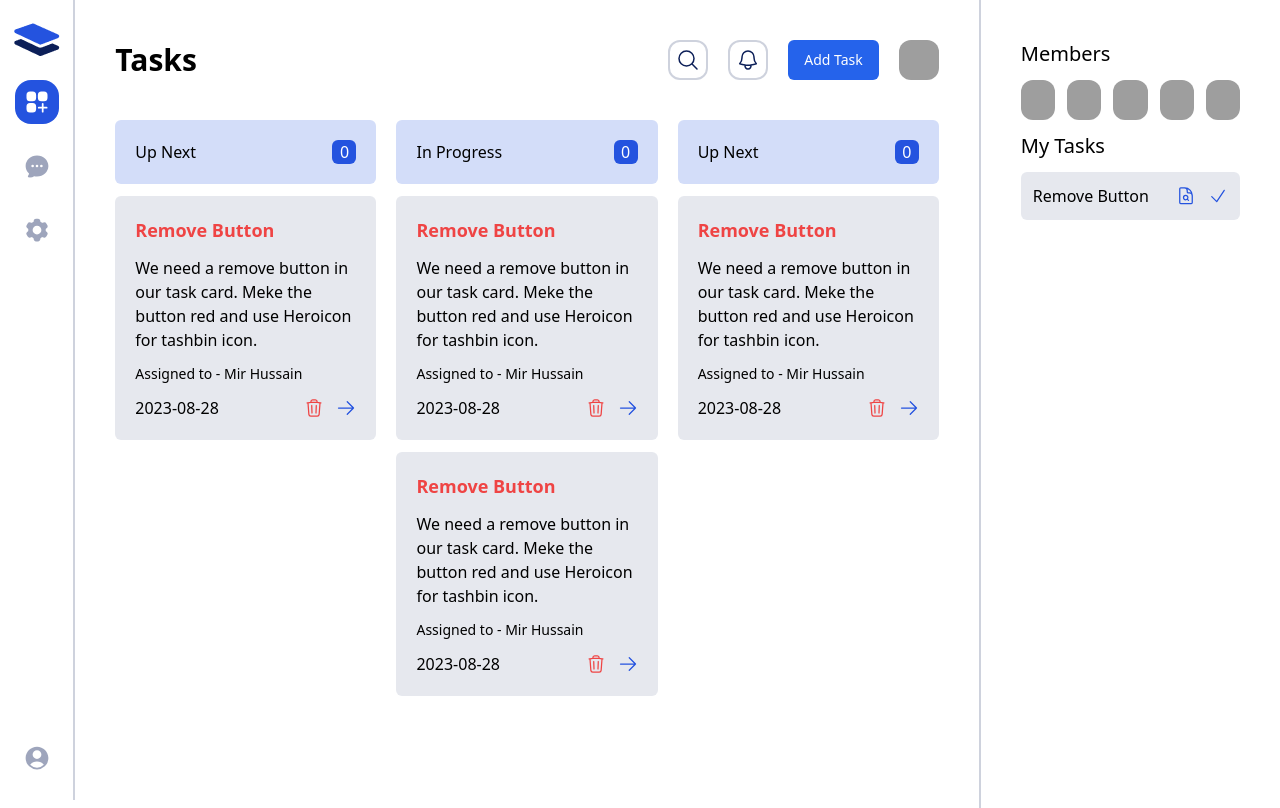
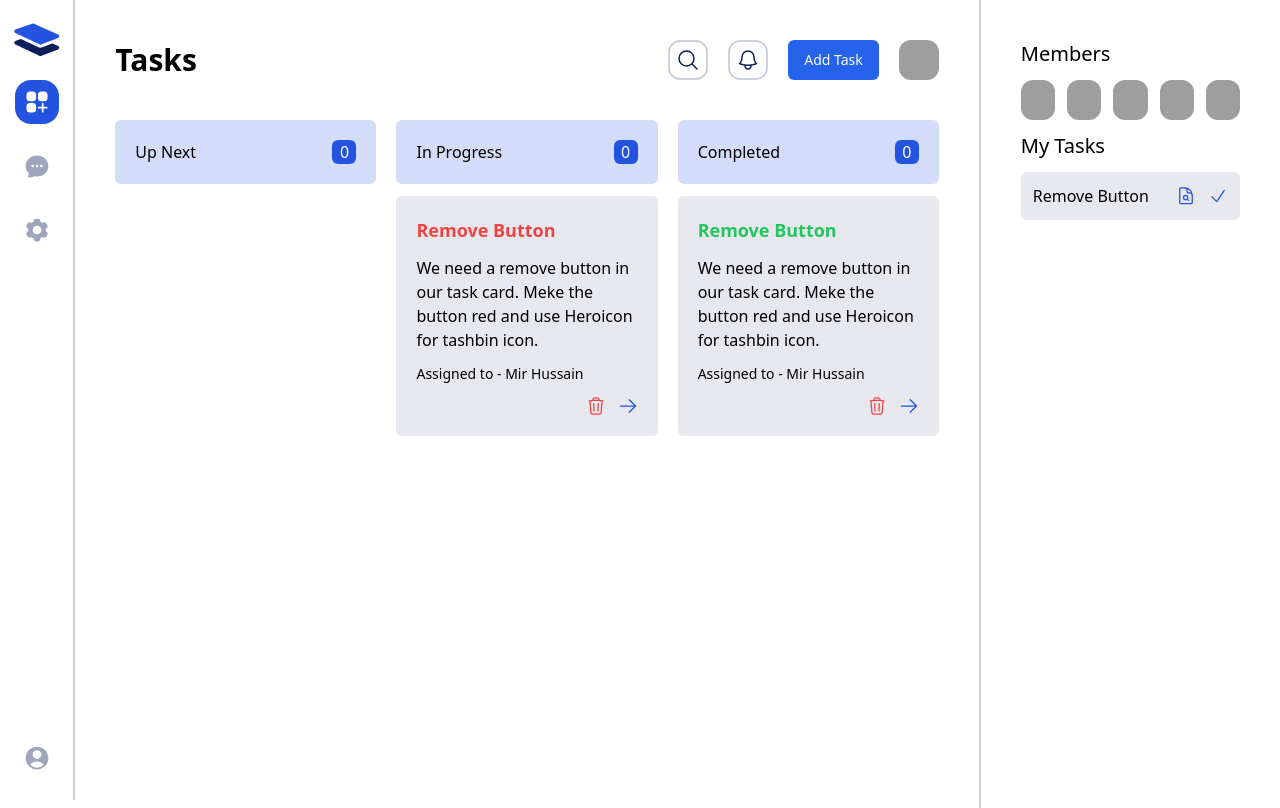
Before and after one commit to justJubair/redux-taskmaster, a React (Vite) app: page / in a window 1280 px wide. Shown: the top 808 px of the page. Built offline with nearby package versions, Linux system fonts and the light colour scheme; grey boxes are pictures that could not be loaded.

Commit message:
Add: dynamic task card displayed

```diff
--- a/src/components/tasks/AddTaskModal.jsx
+++ b/src/components/tasks/AddTaskModal.jsx
@@ -47,7 +47,7 @@ const AddTaskModal = ({isOpen, setIsOpen}) => {
             {/* assign to */}
             <div className="flex flex-col gap-2">
             <label htmlFor="assign to">Assign to</label>
-            <select defaultValue="default" className="w-full rounded-md" name="assign to" {...register("assign to")}>
+            <select defaultValue="default" className="w-full rounded-md" name="assign to" {...register("assignedTo")}>
                 <option value="default" disabled>Select a member</option>
                 <option value="Joey Tribbiani">Joey Tribbiani</option>
                 <option value="Ross Geller">Ross Geller</option>
@@ -61,7 +61,7 @@ const AddTaskModal = ({isOpen, setIsOpen}) => {
             <select defaultValue="default" className="w-full rounded-md" name="priority" {...register("priority")}>
                 <option value="default" disabled>Choose a priority</option>
                 <option value="High">High</option>
-                <option value="Moderate">Moderate</option>
+                <option value="Medium">Moderate</option>
                 <option value="Low">Low</option>
             </select>
             </div>
--- a/src/components/tasks/TaskCard.jsx
+++ b/src/components/tasks/TaskCard.jsx
@@ -1,24 +1,15 @@
 import { ArrowRightIcon, TrashIcon } from '@heroicons/react/24/outline';
 
-const TaskCard = () => {
-  const task = {
-    id: 1,
-    status: 'pending',
-    title: 'Remove Button',
-    description:
-      'We need a remove button in our task card. Meke the button red and use Heroicon for tashbin icon.',
-    date: '2023-08-28',
-    assignedTo: 'Mir Hussain',
-    priority: 'high',
-  };
+const TaskCard = ({task}) => {
+
 
   return (
     <div className="bg-secondary/10 rounded-md p-5">
       <h1
         className={`text-lg font-semibold mb-3  ${
-          task.priority === 'high' ? 'text-red-500' : ''
-        } ${task.priority === 'medium' ? 'text-yellow-500' : ''} ${
-          task.priority === 'low' ? 'text-green-500' : ''
+          task?.priority === 'High' ? 'text-red-500' : ''
+        } ${task?.priority === 'Medium' ? 'text-yellow-500' : ''} ${
+          task?.priority === 'Low' ? 'text-green-500' : ''
         }`}
       >
         {task?.title}
@@ -26,7 +17,7 @@ const TaskCard = () => {
       <p className="mb-3">{task?.description}</p>
       <p className="text-sm">Assigned to - {task?.assignedTo}</p>
       <div className="flex justify-between mt-3">
-        <p>{task?.date}</p>
+        <p>{task?.deadline}</p>
         <div className="flex gap-3">
           <button  title="Delete">
             <TrashIcon className="h-5 w-5 text-red-500" />
--- a/src/pages/Tasks.jsx
+++ b/src/pages/Tasks.jsx
@@ -3,10 +3,16 @@ import MyTasks from "../components/tasks/MyTasks";
 import TaskCard from "../components/tasks/TaskCard";
 import { useState } from "react";
 import AddTaskModal from "../components/tasks/AddTaskModal";
+import { useSelector } from "react-redux";
 
 const Tasks = () => {
   const [isOpen, setIsOpen] = useState(false);
 
+  const {tasks} = useSelector(state=> state.tasksSlice)
+
+  const pendingTasks = tasks.filter(task=> task.status==="pending")
+  const progressTasks = tasks.filter(task=> task.status==="progress")
+  const completedTasks = tasks.filter(task=> task.status==="completed")
 
 
   return (
@@ -47,6 +53,8 @@ const Tasks = () => {
           </div>
         </div>
         <div className="grid grid-cols-3 gap-5 mt-10">
+
+          {/* up next */}
           <div className="relative h-[800px] overflow-auto">
             <div className="flex sticky top-0 justify-between bg-[#D3DDF9] p-5 rounded-md mb-3">
               <h1>Up Next</h1>
@@ -55,9 +63,14 @@ const Tasks = () => {
               </p>
             </div>
             <div className="space-y-3">
-              <TaskCard />
+           {
+            pendingTasks.map(pendingTask => <TaskCard key={pendingTask?.id} task={pendingTask}/>)
+           }
+
             </div>
           </div>
+
+          {/* progress */}
           <div className="relative h-[800px] overflow-auto">
             <div className="flex sticky top-0 justify-between bg-[#D3DDF9] p-5 rounded-md mb-3">
               <h1>In Progress</h1>
@@ -66,19 +79,24 @@ const Tasks = () => {
               </p>
             </div>
             <div className="space-y-3">
-              <TaskCard />
-              <TaskCard />
+            {
+            progressTasks.map(progressTask => <TaskCard key={progressTask?.id} task={progressTask}/>)
+           }
             </div>
           </div>
+
+          {/* complete */}
           <div className="relative h-[800px] overflow-auto">
             <div className="flex sticky top-0 justify-between bg-[#D3DDF9] p-5 rounded-md mb-3">
-              <h1>Up Next</h1>
+              <h1>Completed</h1>
               <p className="bg-primary text-white w-6 h-6 grid place-content-center rounded-md">
                 0
               </p>
             </div>
             <div className="space-y-3">
-              <TaskCard />
+            {
+            completedTasks.map(completedTask => <TaskCard key={completedTask?.id} task={completedTask}/>)
+           }
             </div>
           </div>
         </div>
--- a/src/redux/features/tasks/tasksSlice.js
+++ b/src/redux/features/tasks/tasksSlice.js
@@ -1,7 +1,26 @@
 import { createSlice } from "@reduxjs/toolkit";
 
 const initialState = {
-    tasks: [],
+    tasks: [{
+        id: 1,
+        status: 'progress',
+        title: 'Remove Button',
+        description:
+          'We need a remove button in our task card. Meke the button red and use Heroicon for tashbin icon.',
+        date: '2023-08-28',
+        assignedTo: 'Mir Hussain',
+        priority: 'High',
+      },
+      {
+        id: 1,
+        status: 'completed',
+        title: 'Remove Button',
+        description:
+          'We need a remove button in our task card. Meke the button red and use Heroicon for tashbin icon.',
+        date: '2023-08-28',
+        assignedTo: 'Mir Hussain',
+        priority: 'Low',
+      }],
 }
 
 const tasksSlice = createSlice({
@@ -10,10 +29,10 @@ const tasksSlice = createSlice({
     reducers: {
         addTask: (state, {payload})=> {
             if(state.tasks.length === 0){
-                state.tasks.push({id: 1, ...payload})
+                state.tasks.push({id: 1,status: "pending", ...payload})
             } else {
                 const lastElement = state.tasks.at(-1)
-                state.tasks.push({id: lastElement.id+1, ...payload})
+                state.tasks.push({id: lastElement.id+1,status: "pending", ...payload})
             }
 
         }
```
